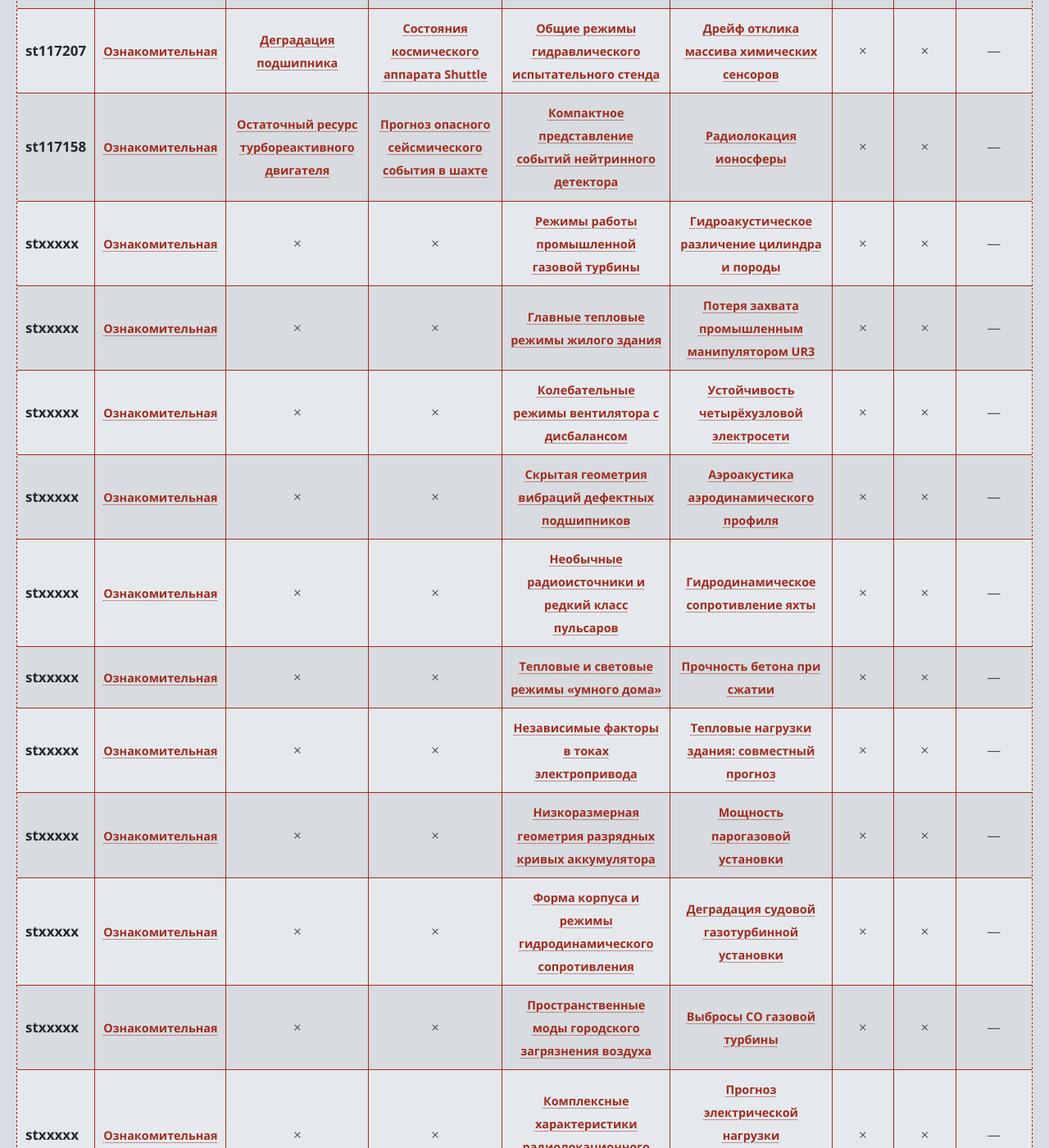
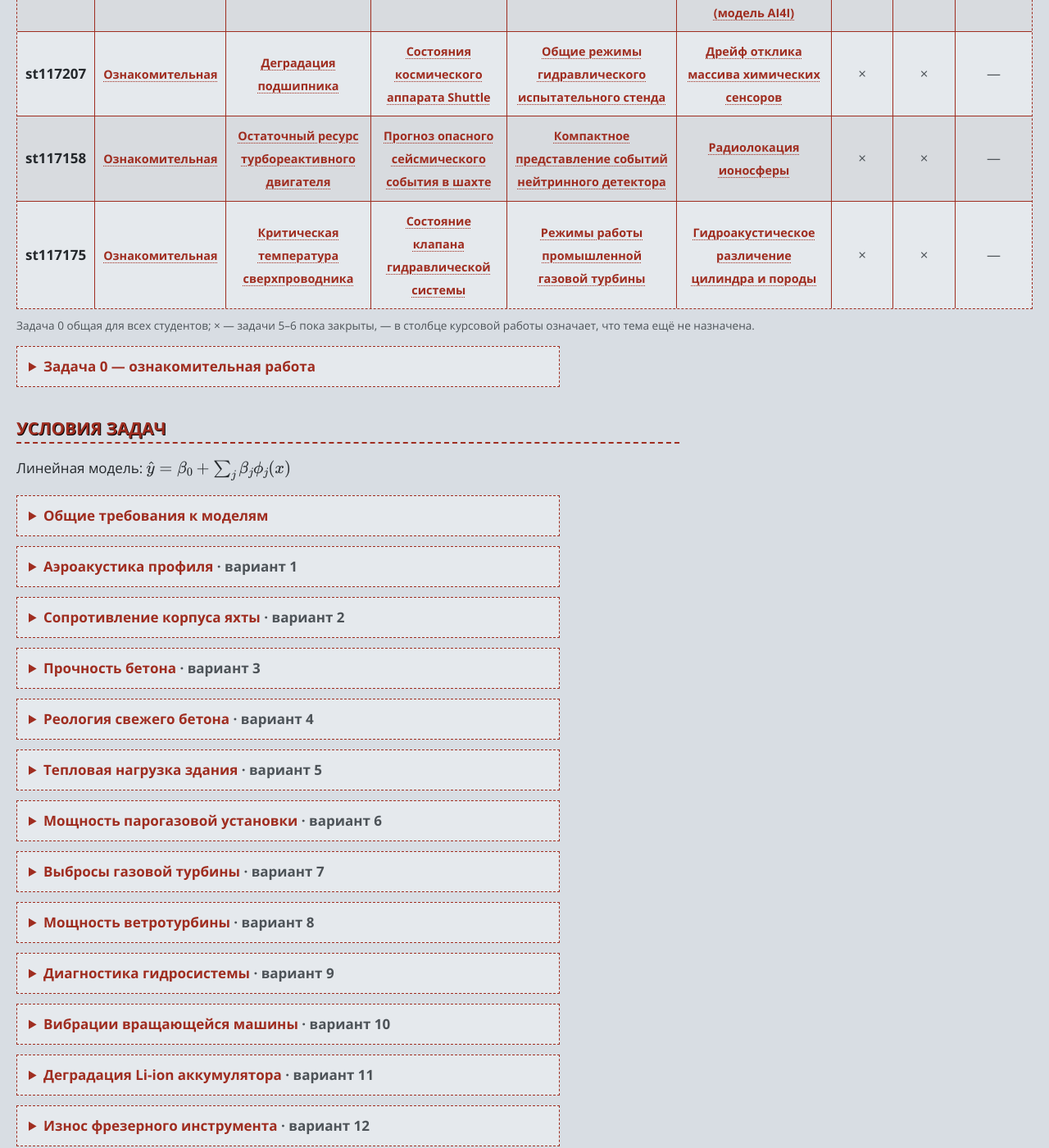
Before and after one commit to CKPEIIKA/ckpeiika.github.io, a Jekyll site: the page built from pages/ml-assignments.html, in a window 1280 px wide and 1400 px high, scrolled down 1720 px. Shown: the whole window at 82% size. Built offline with Jekyll 4.4.1, drawn with Linux system fonts in a browser that asks for light colours; some of the changed text lies outside the part shown.

Commit message:
Hide placeholder students from the roster and add st117175

```diff
--- a/_data/ml_students.csv
+++ b/_data/ml_students.csv
@@ -13,7 +13,7 @@ st122316,,,assigned,assigned,11,Деградация Li-ion аккумулято
 st117210,,,completed,assigned,12,Износ фрезерного инструмента,unassigned,assigned,assigned,assigned,closed,closed,17,Устойчивость энергосети,12,Геометрические типы дефектов проката,20,Отказ промышленного оборудования (модель AI4I)
 st117207,,,assigned,assigned,13,Деградация подшипника,unassigned,assigned,assigned,assigned,closed,closed,18,Состояния космического аппарата Shuttle,13,Общие режимы гидравлического испытательного стенда,21,Дрейф отклика массива химических сенсоров
 st117158,,,assigned,assigned,14,Остаточный ресурс турбореактивного двигателя,unassigned,assigned,assigned,assigned,closed,closed,19,Прогноз опасного сейсмического события в шахте,14,Компактное представление событий нейтринного детектора,22,Радиолокация ионосферы
-stxxxxx,,,assigned,closed,,,unassigned,closed,assigned,assigned,closed,closed,,,15,Режимы работы промышленной газовой турбины,23,Гидроакустическое различение цилиндра и породы
+st117175,,,assigned,assigned,16,Критическая температура сверхпроводника,unassigned,assigned,assigned,assigned,closed,closed,1,Состояние клапана гидравлической системы,15,Режимы работы промышленной газовой турбины,23,Гидроакустическое различение цилиндра и породы
 stxxxxx,,,assigned,closed,,,unassigned,closed,assigned,assigned,closed,closed,,,16,Главные тепловые режимы жилого здания,24,Потеря захвата промышленным манипулятором UR3
 stxxxxx,,,assigned,closed,,,unassigned,closed,assigned,assigned,closed,closed,,,17,Колебательные режимы вентилятора с дисбалансом,25,Устойчивость четырёхузловой электросети
 stxxxxx,,,assigned,closed,,,unassigned,closed,assigned,assigned,closed,closed,,,18,Скрытая геометрия вибраций дефектных подшипников,1,Аэроакустика аэродинамического профиля
--- a/pages/ml-assignments.html
+++ b/pages/ml-assignments.html
@@ -18,6 +18,7 @@ scripts:
 <thead><tr><th>Студент</th><th>Задача 0<br><time datetime="2026-09-16">16.09.2026</time></th><th>Задача 1<br><time datetime="2026-09-23">23.09.2026</time></th><th>Задача 2<br><time datetime="2026-09-30">30.09.2026</time></th><th>Задача 3<br><time datetime="2026-10-07">07.10.2026</time></th><th>Задача 4<br><time datetime="2026-10-28">28.10.2026</time></th><th>Задача 5</th><th>Задача 6</th><th>Курсовая работа</th></tr></thead>
 <tbody>
 {% for student in site.data.ml_students %}
+{% if student.student_id == 'stxxxxx' %}{% continue %}{% endif %}
 <tr{% if student.row_id != '' %} id="{{ student.row_id | escape }}"{% endif %}{% if student.row_class != '' %} class="{{ student.row_class | escape }}"{% endif %}>
   <td class="student" data-label="Студент">{{ student.student_id | escape }}</td>
   {% if student.task0_status == 'completed' %}
```
